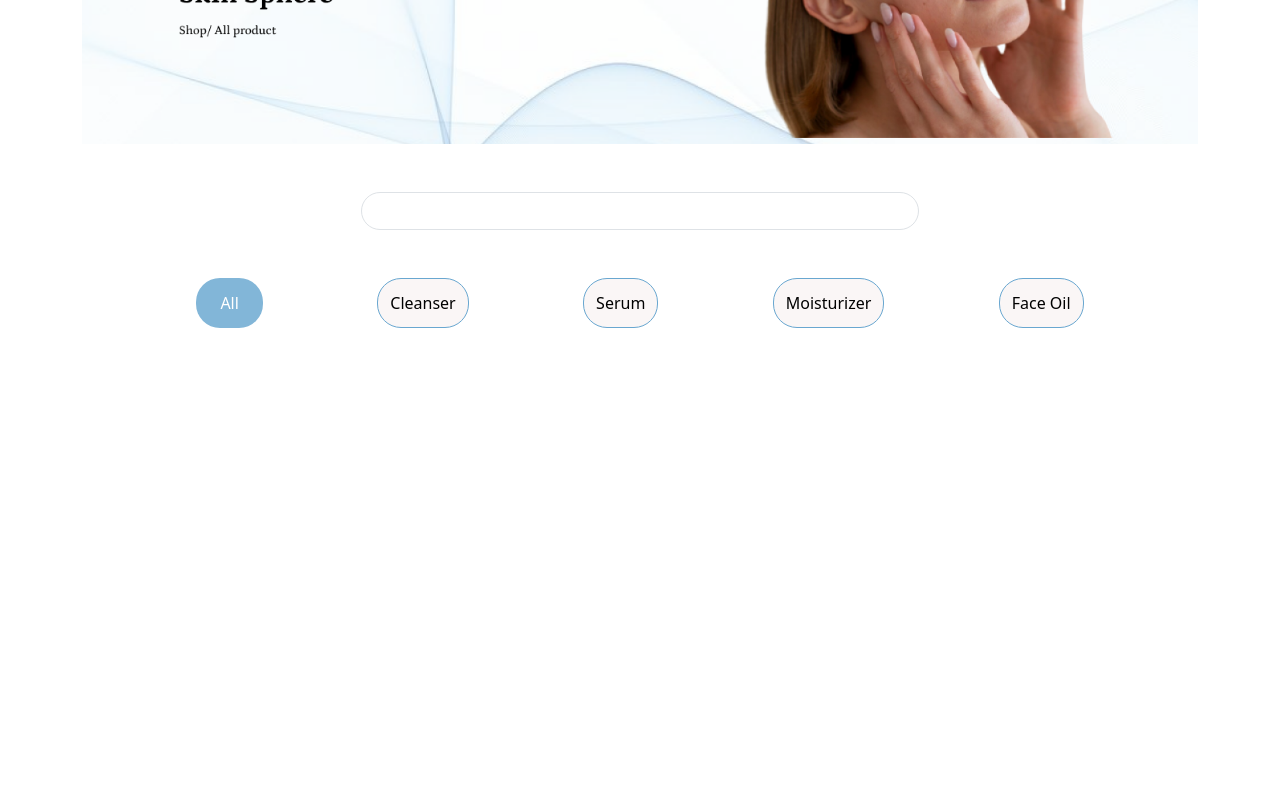
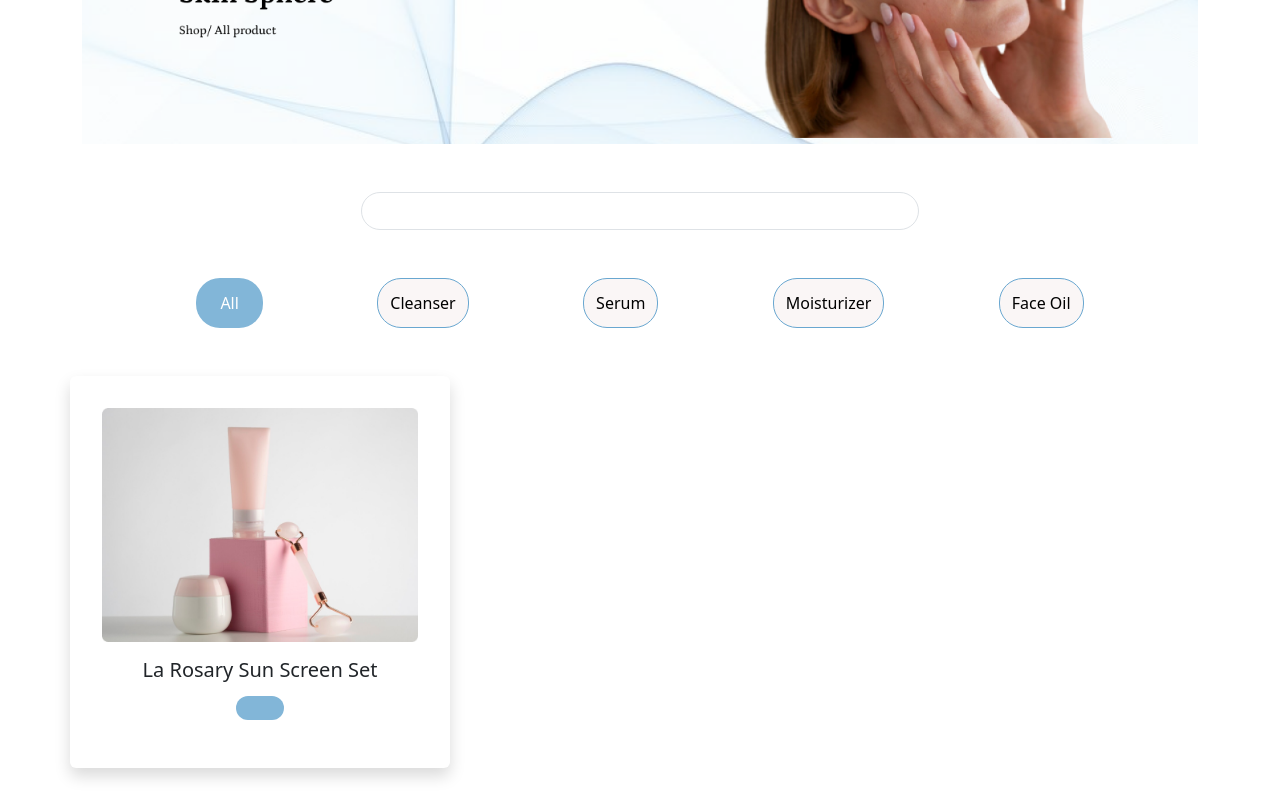
Before and after one commit to Teetwothefirst/HNG_Stage_Two, a React (Vite) app in the folder SkinSphere/: page / in a window 1280 px wide. Shown: the part 245-1045 px from the top of the page. Before the commit the page ends 800 px from the top, so only its background shows below. Built offline with nearby package versions, Linux system fonts and the light colour scheme.

Commit message:
Changes to the all.jsx

```diff
--- /dev/null
+++ b/SkinSphere/src/AllNew.jsx
@@ -0,0 +1,26 @@
+import './index.css'
+import ShopItems from './assets/ShopItems.png'
+
+function AllNew(){
+   return(
+    <>
+        <div className='row mt-5'>
+
+        <div className="card col-6 col-lg-4 border-0 shadow">
+            <img src={ShopItems} className="card-ing-top" alt="" />
+            <div className="card-body">
+                <div>
+                <h5 className="card-title">La Rosary Sun Screen Set</h5>
+                </div>
+                <div>
+                    <button className="btn-blue"><i class="bi bi-cart"></i></button>
+                </div>
+            </div>
+        </div>
+        </div>
+
+    </>
+   )
+}
+
+export default AllNew;
--- a/SkinSphere/src/App.jsx
+++ b/SkinSphere/src/App.jsx
@@ -4,7 +4,7 @@ import viteLogo from '/vite.svg'
 import './App.css'
 import heroImg from './assets/heroImg.png'
 import Logo from './assets/Logo.png'
-
+import AllNew from './AllNew.jsx'
 
 function App() {
   // const [count, setCount] = useState(0)
@@ -32,6 +32,7 @@ function App() {
     //     Click on the Vite and React logos to learn more
     //   </p>
     // </>
+
     <>
       <div className='container'>
         <header>
@@ -64,7 +65,7 @@ function App() {
               <button className='btn-unblue'>Face Oil</button>
             </div>
             <div className="page-content">
-
+                <AllNew/>
             </div>
           </div>
         </main>
```
Also changed, not shown: SkinSphere/src/All.jsx (deleted), SkinSphere/src/assets/ShopItems.png (added).
